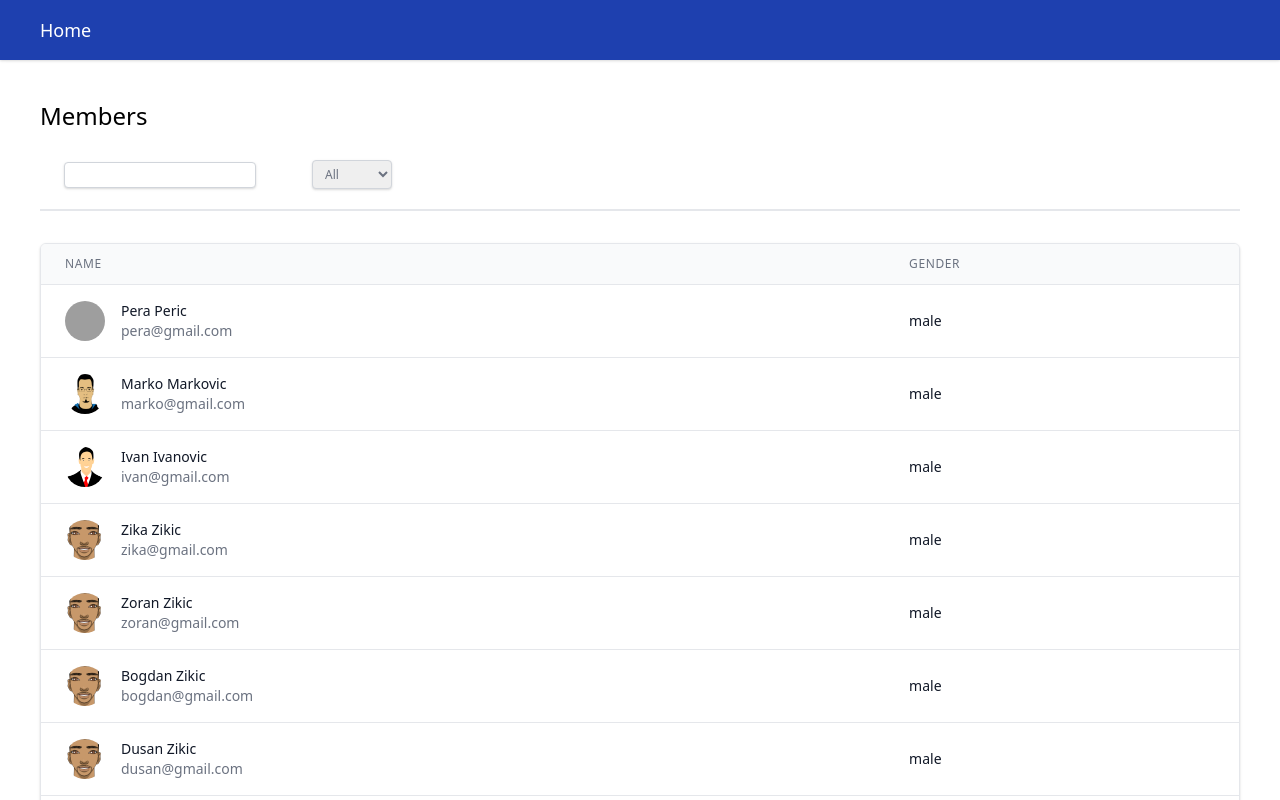
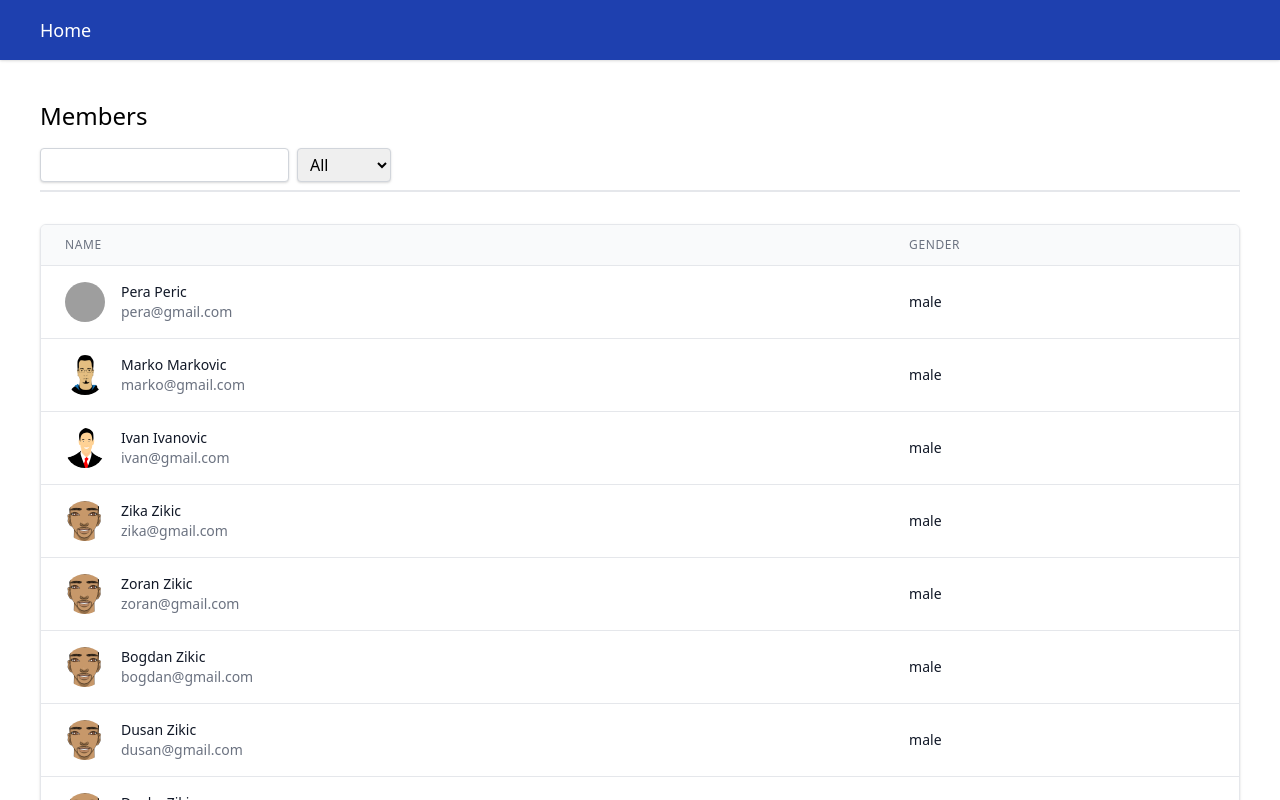
Before and after one commit to ivanaaaz/p1, a Next.js app: page / in a window 1280 px wide. Shown: the top 800 px of the page. Built offline with nearby package versions, Linux system fonts and the light colour scheme; grey boxes are pictures that could not be loaded.

Commit message:
Table removed

```diff
--- a/components/MemberList/index.js
+++ b/components/MemberList/index.js
@@ -74,8 +74,6 @@ const MemberList = ({ members }) => {
   return (
     <div>
       <div className="pb-2 mb-8 border-b-2">
-        <tr>
-          <TH>
         <Input
           type="search"
           name="searchInput"
@@ -84,9 +82,7 @@ const MemberList = ({ members }) => {
             setSearchText(event.target.value);
           }}
         />
-          </TH>
 
-          <TH>
         <Select
           style={{ marginLeft: 8, marginRight: 2 + 'em' }}
           type="select"
@@ -103,8 +99,6 @@ const MemberList = ({ members }) => {
             </option>
           ))}
         </Select>
-          </TH>
-        </tr>
       </div>
 
       <Card>
```
Lines whose indentation alone changed are shown as unchanged.
